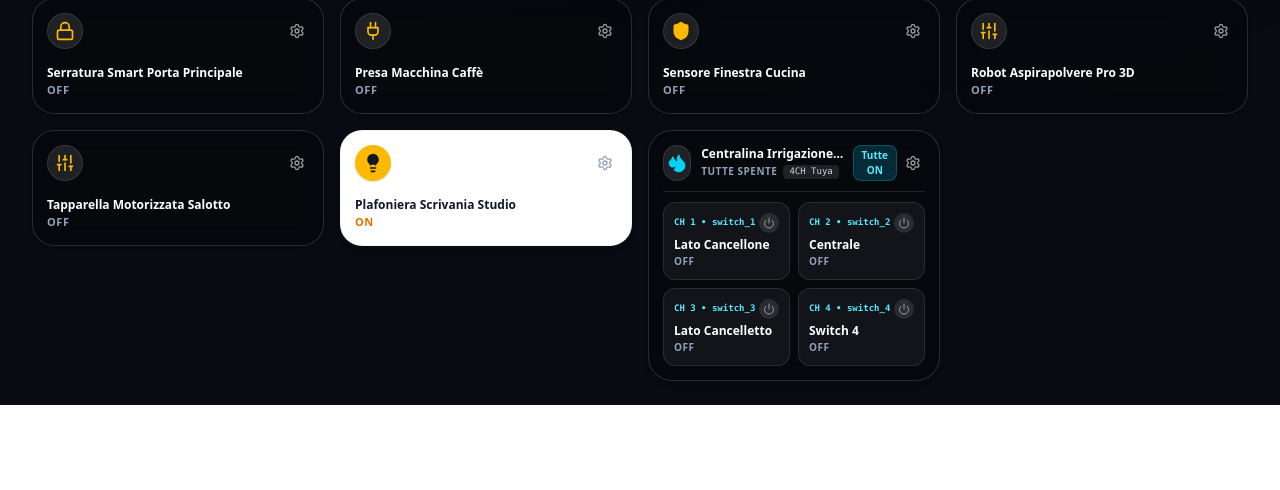
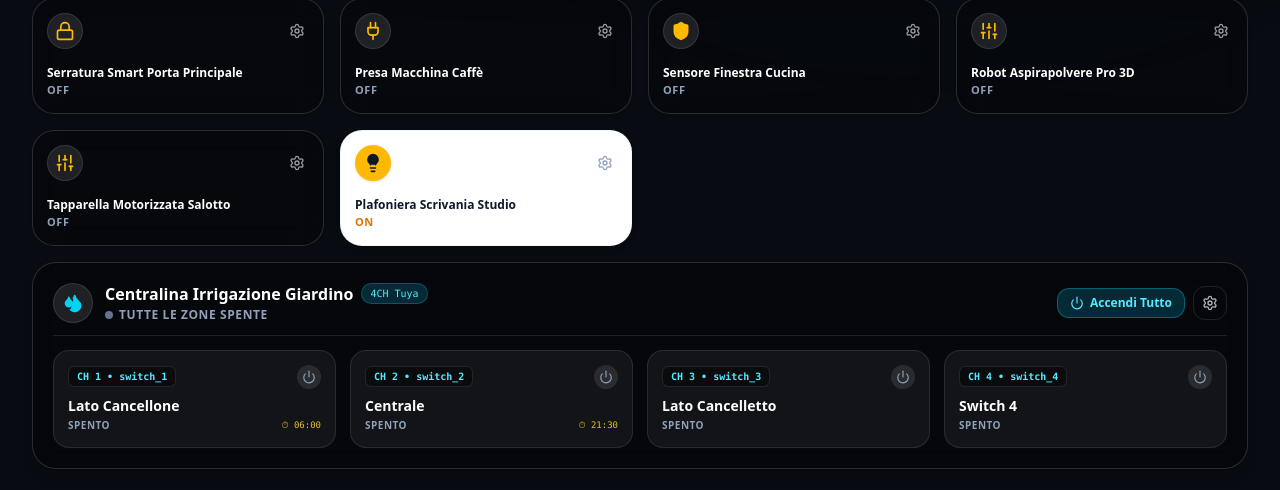
Before and after one commit to catonimarco-sudo/Apple-Home-Marco, a React (Vite) app: page / in a window 1280 px wide. Shown: the part 767-1257 px from the top of the page. Before the commit the page ends 1172 px from the top, so only its background shows below. Built offline with nearby package versions, Linux system fonts and the light colour scheme; no server answers; the database is empty.

Commit message:
feat(ui): optimize device layout and scheduling
- Abstract device card sizing logic into `isWideDeviceCard`
- Apply `col-span-full` to wide devices (cameras and multi-channel switches)
- Integrate schedule visibility into multi-channel device cards

```diff
--- a/src/App.tsx
+++ b/src/App.tsx
@@ -1,5 +1,5 @@
 import React, { useState, useEffect, useMemo, useRef } from 'react';
-import { SmartDevice, AutomationRule, RoomName, RoomConfig } from './types';
+import { SmartDevice, AutomationRule, RoomName, RoomConfig, isWideDeviceCard } from './types';
 import { INITIAL_DEVICES, INITIAL_AUTOMATIONS } from './data/mockDevices';
 import { Navbar } from './components/Navbar';
 import { RoomFilter } from './components/RoomFilter';
@@ -1274,7 +1274,7 @@ export default function App() {
                     {filteredDevices.map((dev) => {
                       const isDragging = draggedDeviceId === dev.id;
                       const isDragOver = dragOverDeviceId === dev.id;
-                      const isCamera = dev.category === 'camera' || dev.customIcon === 'camera' || dev.name.toLowerCase().includes('telecamera') || dev.name.toLowerCase().includes('camera');
+                      const isWide = isWideDeviceCard(dev);
 
                       return (
                         <div
@@ -1286,7 +1286,7 @@ export default function App() {
                           onDrop={(e) => handleDrop(e, dev.id)}
                           onDragEnd={handleDragEnd}
                           className={`relative group/drag transition-all duration-200 rounded-[26px] ${
-                            isCamera ? 'col-span-full' : ''
+                            isWide ? 'col-span-full' : ''
                           } ${
                             isDragging ? 'opacity-40 scale-95 border-2 border-dashed border-amber-400' : ''
                           } ${
--- a/src/components/DeviceCard.tsx
+++ b/src/components/DeviceCard.tsx
@@ -61,11 +61,15 @@ const IrrigationCard: React.FC<{
   const activeCount = [isZone1, isZone2, isZone3, isZone4].filter(Boolean).length;
   const isAnyActive = activeCount > 0;
 
+  // Derive schedule info if present
+  const schedules = device.schedules || [];
+  const getChannelSchedule = (dp: string) => schedules.find((s) => s.channel === dp && s.enabled);
+
   const channels = [
-    { dpCode: 'switch_1', num: 1, name: 'Lato Cancellone', active: isZone1 },
-    { dpCode: 'switch_2', num: 2, name: 'Centrale', active: isZone2 },
-    { dpCode: 'switch_3', num: 3, name: 'Lato Cancelletto', active: isZone3 },
-    { dpCode: 'switch_4', num: 4, name: 'Switch 4', active: isZone4 },
+    { dpCode: 'switch_1', num: 1, name: 'Lato Cancellone', active: isZone1, schedule: getChannelSchedule('switch_1') },
+    { dpCode: 'switch_2', num: 2, name: 'Centrale', active: isZone2, schedule: getChannelSchedule('switch_2') },
+    { dpCode: 'switch_3', num: 3, name: 'Lato Cancelletto', active: isZone3, schedule: getChannelSchedule('switch_3') },
+    { dpCode: 'switch_4', num: 4, name: 'Switch 4', active: isZone4, schedule: getChannelSchedule('switch_4') },
   ];
 
   const handleToggle = (dpCode: string, currentVal: boolean) => {
@@ -112,53 +116,57 @@ const IrrigationCard: React.FC<{
 
   return (
     <div
-      className={`group relative p-3.5 rounded-[24px] flex flex-col justify-between transition-all duration-200 select-none shadow-md ${
+      className={`group relative p-4 sm:p-5 rounded-[24px] flex flex-col justify-between transition-all duration-200 select-none shadow-lg ${
         isAnyActive
-          ? 'bg-[#121c24] border border-cyan-500/40 text-white shadow-cyan-950/40'
-          : 'bg-black/25 backdrop-blur-md border border-white/15 text-white'
+          ? 'bg-gradient-to-br from-[#0c1c28] to-[#0a1520] border border-cyan-500/40 text-white shadow-cyan-950/40'
+          : 'bg-black/30 backdrop-blur-md border border-white/15 text-white'
       }`}
     >
-      {/* Top Header: Icon, Device Title, Zone Status & Controls */}
-      <div className="flex items-start justify-between gap-2 pb-2.5 border-b border-white/10">
-        <div className="flex items-center gap-2.5 min-w-0">
+      {/* Top Header: Icon, Device Title, Zone Status & Quick Controls */}
+      <div className="flex items-center justify-between gap-3 pb-3 border-b border-white/10">
+        <div className="flex items-center gap-3 min-w-0">
           <div
-            className={`w-9 h-9 rounded-full flex items-center justify-center transition-all ${
+            className={`w-10 h-10 rounded-full flex items-center justify-center transition-all shrink-0 ${
               isAnyActive
-                ? 'bg-cyan-400 text-slate-950 shadow-md shadow-cyan-400/30'
+                ? 'bg-cyan-400 text-slate-950 shadow-md shadow-cyan-400/40 animate-pulse'
                 : 'bg-white/10 border border-white/10 text-cyan-400'
             }`}
           >
-            <Droplets className={`w-5 h-5 ${isAnyActive ? 'fill-slate-950 text-slate-950 animate-pulse' : 'fill-cyan-400 text-cyan-400'}`} />
+            <Droplets className={`w-5 h-5 ${isAnyActive ? 'fill-slate-950 text-slate-950' : 'fill-cyan-400 text-cyan-400'}`} />
           </div>
           <div className="min-w-0">
-            <h4 className="font-bold text-xs leading-snug truncate text-white">
-              {device.name}
-            </h4>
-            <div className="flex items-center gap-1.5 mt-0.5">
-              <span className={`text-[10px] font-extrabold uppercase tracking-wider ${
+            <div className="flex items-center gap-2 flex-wrap">
+              <h4 className="font-bold text-sm sm:text-base leading-snug truncate text-white">
+                {device.name}
+              </h4>
+              <span className="text-[10px] font-mono bg-cyan-500/20 text-cyan-300 border border-cyan-500/30 px-2 py-0.5 rounded-full">
+                4CH Tuya
+              </span>
+            </div>
+            <div className="flex items-center gap-2 mt-0.5">
+              <span className={`text-xs font-black uppercase tracking-wider flex items-center gap-1.5 ${
                 isAnyActive ? 'text-cyan-300' : 'text-slate-400'
               }`}>
-                {isAnyActive ? `${activeCount} su 4 Attive` : 'Tutte Spente'}
-              </span>
-              <span className="text-[9px] bg-white/10 text-slate-300 px-1.5 py-0.2 rounded font-mono">
-                4CH Tuya
+                <span className={`w-2 h-2 rounded-full ${isAnyActive ? 'bg-cyan-400 animate-ping' : 'bg-slate-500'}`} />
+                {isAnyActive ? `${activeCount} di 4 Zone in Irrigazione` : 'Tutte le zone spente'}
               </span>
             </div>
           </div>
         </div>
 
-        <div className="flex items-center gap-1">
+        <div className="flex items-center gap-2 shrink-0">
           <button
             type="button"
             onClick={handleMasterToggle}
-            className={`px-2 py-0.5 rounded-lg text-[10px] font-bold transition cursor-pointer ${
+            className={`px-3 py-1.5 rounded-xl text-xs font-bold transition cursor-pointer flex items-center gap-1.5 ${
               isAnyActive
-                ? 'bg-rose-500/20 text-rose-300 hover:bg-rose-500/30 border border-rose-500/30'
-                : 'bg-cyan-500/20 text-cyan-300 hover:bg-cyan-500/30 border border-cyan-500/30'
+                ? 'bg-rose-500/20 text-rose-300 hover:bg-rose-500/30 border border-rose-500/40 shadow-sm'
+                : 'bg-cyan-500/20 text-cyan-300 hover:bg-cyan-500/30 border border-cyan-500/40 shadow-sm'
             }`}
-            title={isAnyActive ? 'Spegni tutte le 4 zone' : 'Attiva tutte le 4 zone'}
+            title={isAnyActive ? 'Spegni tutte le 4 zone contemporaneamente' : 'Attiva tutte le 4 zone contemporaneamente'}
           >
-            {isAnyActive ? 'Tutte OFF' : 'Tutte ON'}
+            <Power className="w-3.5 h-3.5" />
+            <span>{isAnyActive ? 'Spegni Tutto' : 'Accendi Tutto'}</span>
           </button>
 
           <button
@@ -167,16 +175,16 @@ const IrrigationCard: React.FC<{
               e.stopPropagation();
               onClickDetail(device);
             }}
-            className="p-1 rounded-full text-white/60 hover:text-white hover:bg-white/10 transition cursor-pointer"
-            title="Impostazioni e Timer"
+            className="p-2 rounded-xl text-white/70 hover:text-white hover:bg-white/10 border border-white/10 transition cursor-pointer"
+            title="Programmazioni orari e Timer zone"
           >
             <Settings className="w-4 h-4" />
           </button>
         </div>
       </div>
 
-      {/* 4 Channel Buttons in 2x2 Grid */}
-      <div className="grid grid-cols-2 gap-2 mt-2.5">
+      {/* 4 Channel Buttons in Full Horizontal Grid (2x2 on mobile, 4x1 on desktop) */}
+      <div className="grid grid-cols-2 sm:grid-cols-4 gap-2.5 sm:gap-3.5 mt-3.5">
         {channels.map((ch) => (
           <button
             key={ch.dpCode}
@@ -185,36 +193,43 @@ const IrrigationCard: React.FC<{
               e.stopPropagation();
               handleToggle(ch.dpCode, ch.active);
             }}
-            className={`group/btn relative p-2.5 rounded-xl border text-left flex flex-col justify-between transition-all duration-150 cursor-pointer active:scale-95 ${
+            className={`group/btn relative p-3 sm:p-3.5 rounded-2xl border text-left flex flex-col justify-between transition-all duration-150 cursor-pointer active:scale-95 min-h-[96px] ${
               ch.active
-                ? 'bg-cyan-500/25 border-cyan-400 text-white shadow-md shadow-cyan-900/30'
+                ? 'bg-gradient-to-b from-cyan-500/30 to-cyan-600/20 border-cyan-400 text-white shadow-md shadow-cyan-900/40 ring-1 ring-cyan-400/50'
                 : 'bg-white/5 hover:bg-white/10 border-white/10 text-slate-300 hover:text-white'
             }`}
           >
-            <div className="flex items-center justify-between w-full mb-1">
-              <span className="text-[9px] font-mono font-bold text-cyan-300">
+            <div className="flex items-center justify-between w-full mb-2">
+              <span className="text-[10px] font-mono font-bold px-2 py-0.5 rounded-md bg-black/40 border border-white/10 text-cyan-300">
                 CH {ch.num} • {ch.dpCode}
               </span>
               <div
-                className={`w-5 h-5 rounded-full flex items-center justify-center transition-all ${
+                className={`w-6 h-6 rounded-full flex items-center justify-center transition-all ${
                   ch.active
-                    ? 'bg-cyan-400 text-slate-950 shadow-sm'
-                    : 'bg-white/10 text-slate-400 group-hover/btn:text-white'
+                    ? 'bg-cyan-400 text-slate-950 shadow-md shadow-cyan-400/50'
+                    : 'bg-white/10 text-slate-400 group-hover/btn:text-white group-hover/btn:bg-white/20'
                 }`}
               >
-                <Power className="w-3 h-3" />
+                <Power className="w-3.5 h-3.5 font-bold" />
               </div>
             </div>
 
             <div className="w-full">
-              <p className="font-bold text-xs truncate leading-tight text-white">
+              <p className="font-bold text-xs sm:text-sm leading-tight text-white line-clamp-2">
                 {ch.name}
               </p>
-              <span className={`text-[10px] font-black uppercase tracking-wider block mt-0.5 ${
-                ch.active ? 'text-cyan-300 font-extrabold' : 'text-slate-400'
-              }`}>
-                {ch.active ? 'ON' : 'OFF'}
-              </span>
+              <div className="flex items-center justify-between mt-1">
+                <span className={`text-[10px] font-black uppercase tracking-wider ${
+                  ch.active ? 'text-cyan-300 font-extrabold' : 'text-slate-400'
+                }`}>
+                  {ch.active ? '● IRRIGAZIONE ON' : 'SPENTO'}
+                </span>
+                {ch.schedule && (
+                  <span className="text-[9px] text-amber-300/90 font-mono">
+                    ⏱ {ch.schedule.time}
+                  </span>
+                )}
+              </div>
             </div>
           </button>
         ))}
--- a/src/components/RoomsTab.tsx
+++ b/src/components/RoomsTab.tsx
@@ -1,5 +1,5 @@
 import React, { useState, useRef } from 'react';
-import { SmartDevice, RoomName, RoomConfig } from '../types';
+import { SmartDevice, RoomName, RoomConfig, isWideDeviceCard } from '../types';
 import { DeviceCard } from './DeviceCard';
 import { motion, AnimatePresence } from 'motion/react';
 import {
@@ -429,9 +429,11 @@ export const RoomsTab: React.FC<RoomsTabProps> = ({
                     </div>
                   ) : (
                     <div className="grid grid-cols-2 sm:grid-cols-2 lg:grid-cols-3 xl:grid-cols-4 gap-3 sm:gap-4">
-                      {stats.devices.map((dev) => (
+                      {stats.devices.map((dev) => {
+                        const isWide = isWideDeviceCard(dev);
+                        return (
+                          <div key={dev.id} className={isWide ? 'col-span-full' : ''}>
                             <DeviceCard
-                          key={dev.id}
                               device={dev}
                               onTogglePower={onTogglePower}
                               onUpdateState={onUpdateState}
@@ -439,7 +441,9 @@ export const RoomsTab: React.FC<RoomsTabProps> = ({
                               onDeleteDevice={onDeleteDevice}
                               onToggleChannel={onToggleChannel}
                             />
-                      ))}
+                          </div>
+                        );
+                      })}
                     </div>
                   )}
                 </div>
--- a/src/types.ts
+++ b/src/types.ts
@@ -221,3 +221,50 @@ export interface ChatMessage {
     payload?: any;
   };
 }
+
+export function isCameraDevice(device: SmartDevice): boolean {
+  return Boolean(
+    device.category === 'camera' ||
+    device.customIcon === 'camera' ||
+    device.name.toLowerCase().includes('telecamera') ||
+    device.name.toLowerCase().includes('camera')
+  );
+}
+
+export function isMultiButtonDevice(device: SmartDevice): boolean {
+  const name = device.name.toLowerCase();
+  const icon = (device.customIcon || '').toLowerCase();
+  const cat = device.category;
+  const switchState = device.state?.switch;
+
+  if (
+    name.includes('irrigaz') ||
+    name.includes('solenoide') ||
+    icon === 'droplet' ||
+    icon === 'irrigation'
+  ) {
+    return true;
+  }
+
+  if (cat === 'switch' || icon === 'switch' || icon === 'power') {
+    if (switchState?.gangs && switchState.gangs.length > 1) return true;
+    if (switchState?.channelStates && Object.keys(switchState.channelStates).length > 1) return true;
+  }
+
+  if (
+    name.includes('4ch') ||
+    name.includes('4-channel') ||
+    name.includes('4 canali') ||
+    name.includes('2ch') ||
+    name.includes('3ch') ||
+    name.includes('multicanale')
+  ) {
+    return true;
+  }
+
+  return false;
+}
+
+export function isWideDeviceCard(device: SmartDevice): boolean {
+  return isCameraDevice(device) || isMultiButtonDevice(device);
+}
```
Lines whose indentation alone changed are shown as unchanged.
